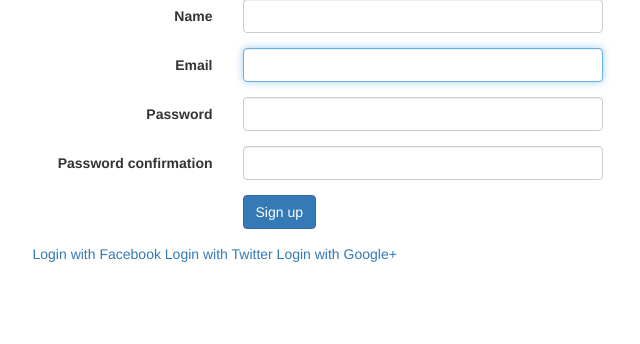
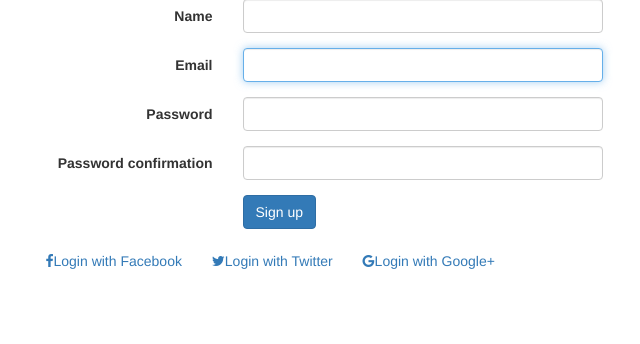
Before and after one commit to snopcoff/my-houseki, a Rails app: page /users/sign_up in a window 1280 px wide. Shown: the part 124-468 px from the top of the page, without its empty margins (315-955 px from the left). Run offline with Rails 7, Linux system fonts and the light colour scheme; style sheets or scripts are compiled from the project's sources; some libraries are stand-ins or nearby versions.

Commit message:
Social button style

```diff
--- a/app/assets/stylesheets/application.css
+++ b/app/assets/stylesheets/application.css
@@ -12,4 +12,6 @@
  *
  *= require_tree .
  *= require_self
+ *= require bootstrap-social
+ *= require font-awesome
  */
--- a/app/assets/stylesheets/custom.scss
+++ b/app/assets/stylesheets/custom.scss
@@ -1,5 +1,7 @@
 @import "bootstrap-sprockets";
 @import "bootstrap";
+@import "bootstrap-social";
+@import "font-awesome";
 
 /* universal */
 body {
--- a/app/views/devise/registrations/new.html.erb
+++ b/app/views/devise/registrations/new.html.erb
@@ -41,9 +41,15 @@
         </div>
 
         <div class="form-group">
-          <%= link_to "Login with Facebook", user_facebook_omniauth_authorize_path %>
-          <%= link_to "Login with Twitter", user_twitter_omniauth_authorize_path %>
-          <%= link_to "Login with Google+", user_google_oauth2_omniauth_authorize_path %>
+          <%= link_to user_facebook_omniauth_authorize_path, class: "btn btn-social btn-facebook" do %>
+            <span class="fa fa-facebook"></span>Login with Facebook
+          <% end %>
+          <%= link_to user_twitter_omniauth_authorize_path, class: "btn btn-social btn-twitter" do %>
+            <span class="fa fa-twitter"></span>Login with Twitter
+          <% end %>
+          <%= link_to user_google_oauth2_omniauth_authorize_path, class: "btn btn-social btn-google" do %>
+            <span class="fa fa-google"></span>Login with Google+
+          <% end %>
         </div>
       <% end %>
     </div>
```
Also changed, not shown: Gemfile, Gemfile.lock.
